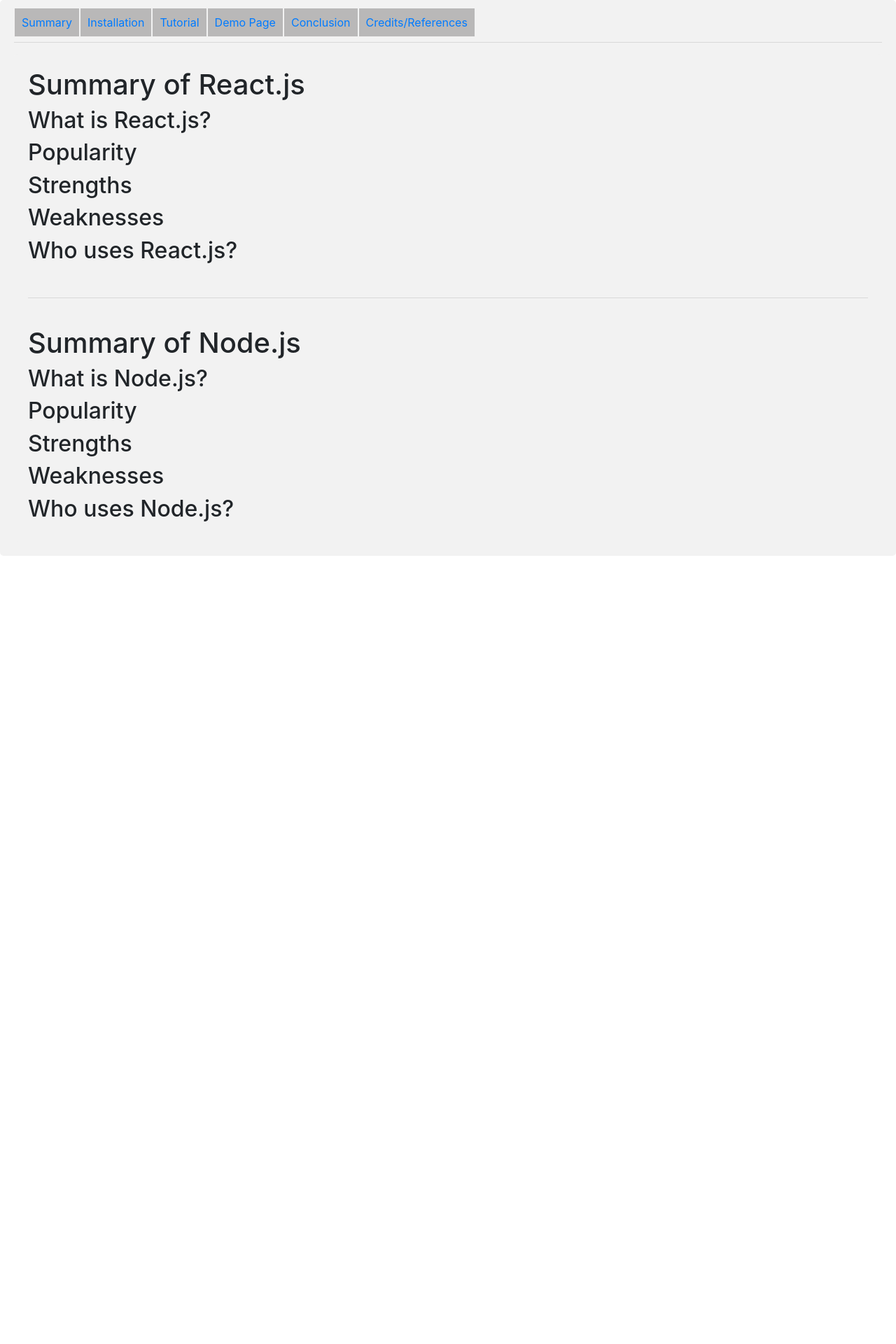
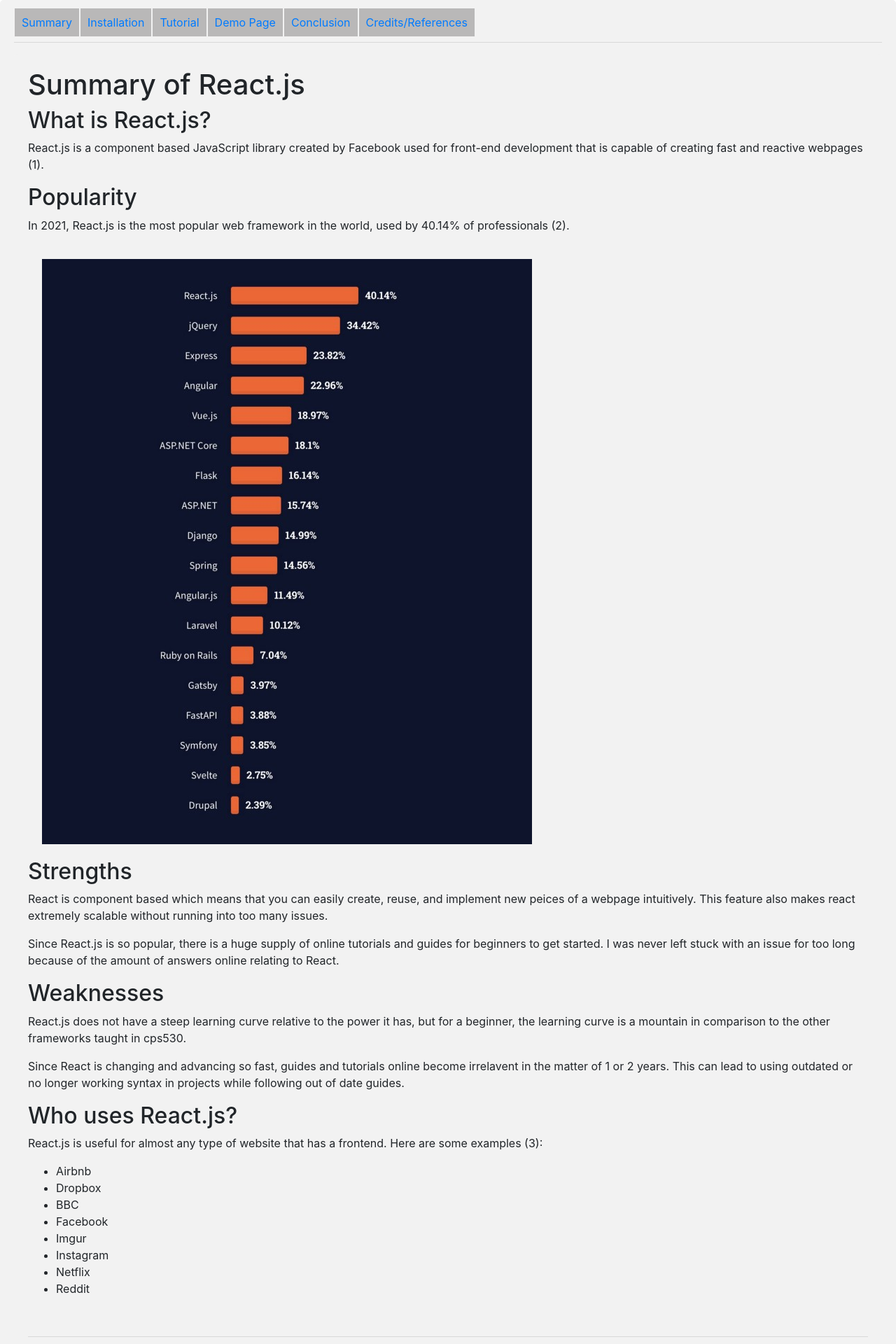
Before and after one commit to MatttMartin/Communal-To-do-List-Front-End, a React (Create React App) app: page /Summary in a window 1280 px wide. Shown: the top 1920 px of the page at 70% size. Before the commit the page ends 800 px from the top, so only its background shows below. Built offline with nearby package versions, Linux system fonts and the light colour scheme.

Commit message:
added _redirects file

```diff
--- a/src/App.css
+++ b/src/App.css
@@ -54,3 +54,7 @@
 .navLink:hover {
   background-color: rgb(185, 184, 184);
 }
+
+img {
+  margin: 20px;
+}
--- a/src/Credits.js
+++ b/src/Credits.js
@@ -6,6 +6,14 @@
       <h1>Credits/References</h1>
       <h2>Group Members</h2>
       <h2>References</h2>
+      <p>
+        1:
+        https://www.simplilearn.com/tutorials/reactjs-tutorial/what-is-reactjs
+        2:
+        https://medium.com/@cambika280/12-reasons-to-choose-reactjs-for-your-next-web-development-project-in-2021-39ce2bc72e60
+        3:
+        https://medium.com/@coderacademy/32-sites-built-with-reactjs-172e3a4bed81
+      </p>
     </div>
   );
 }
--- a/src/Summary.js
+++ b/src/Summary.js
@@ -1,14 +1,61 @@
 import React from "react";
+import graph from "./graph.jfif";
 
 function Summary() {
   return (
     <div>
       <h1>Summary of React.js</h1>
       <h2>What is React.js?</h2>
+      <p>
+        React.js is a component based JavaScript library created by Facebook
+        used for front-end development that is capable of creating fast and
+        reactive webpages (1).
+      </p>
       <h2>Popularity</h2>
+      <p>
+        In 2021, React.js is the most popular web framework in the world, used
+        by 40.14% of professionals (2).
+      </p>
+      <img src={graph} alt="Graph.jpg" />
       <h2>Strengths</h2>
+      <p>
+        React is component based which means that you can easily create, reuse,
+        and implement new peices of a webpage intuitively. This feature also
+        makes react extremely scalable without running into too many issues.
+      </p>
+      <p>
+        Since React.js is so popular, there is a huge supply of online tutorials
+        and guides for beginners to get started. I was never left stuck with an
+        issue for too long because of the amount of answers online relating to
+        React.
+      </p>
       <h2>Weaknesses</h2>
+      <p>
+        React.js does not have a steep learning curve relative to the power it
+        has, but for a beginner, the learning curve is a mountain in comparison
+        to the other frameworks taught in cps530.
+      </p>
+      <p>
+        Since React is changing and advancing so fast, guides and tutorials
+        online become irrelavent in the matter of 1 or 2 years. This can lead to
+        using outdated or no longer working syntax in projects while following
+        out of date guides.
+      </p>
       <h2>Who uses React.js?</h2>
+      <p>
+        React.js is useful for almost any type of website that has a frontend.
+        Here are some examples (3):
+      </p>
+      <ul>
+        <li>Airbnb</li>
+        <li>Dropbox</li>
+        <li>BBC</li>
+        <li>Facebook</li>
+        <li>Imgur</li>
+        <li>Instagram</li>
+        <li>Netflix</li>
+        <li>Reddit</li>
+      </ul>
       <br />
       <hr />
       <br />
```
Also changed, not shown: src/graph.jfif (added), 1 other file (tests, documents, lock files or other folders).
